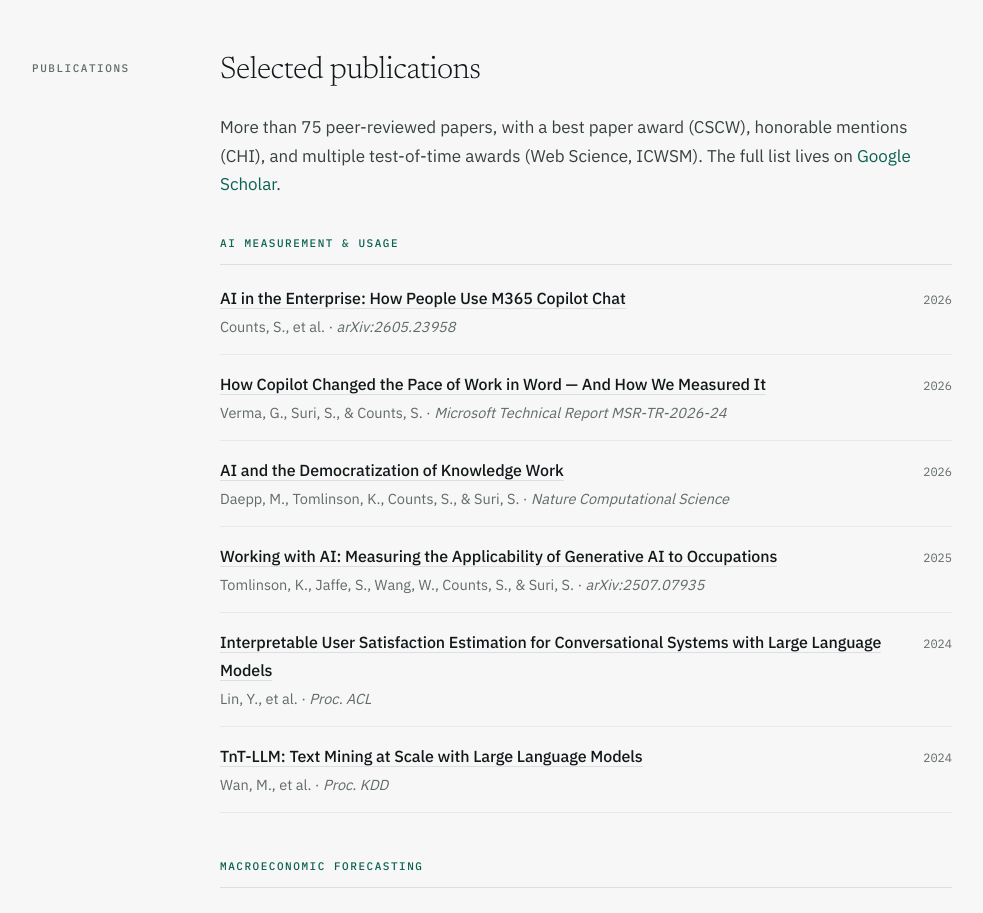
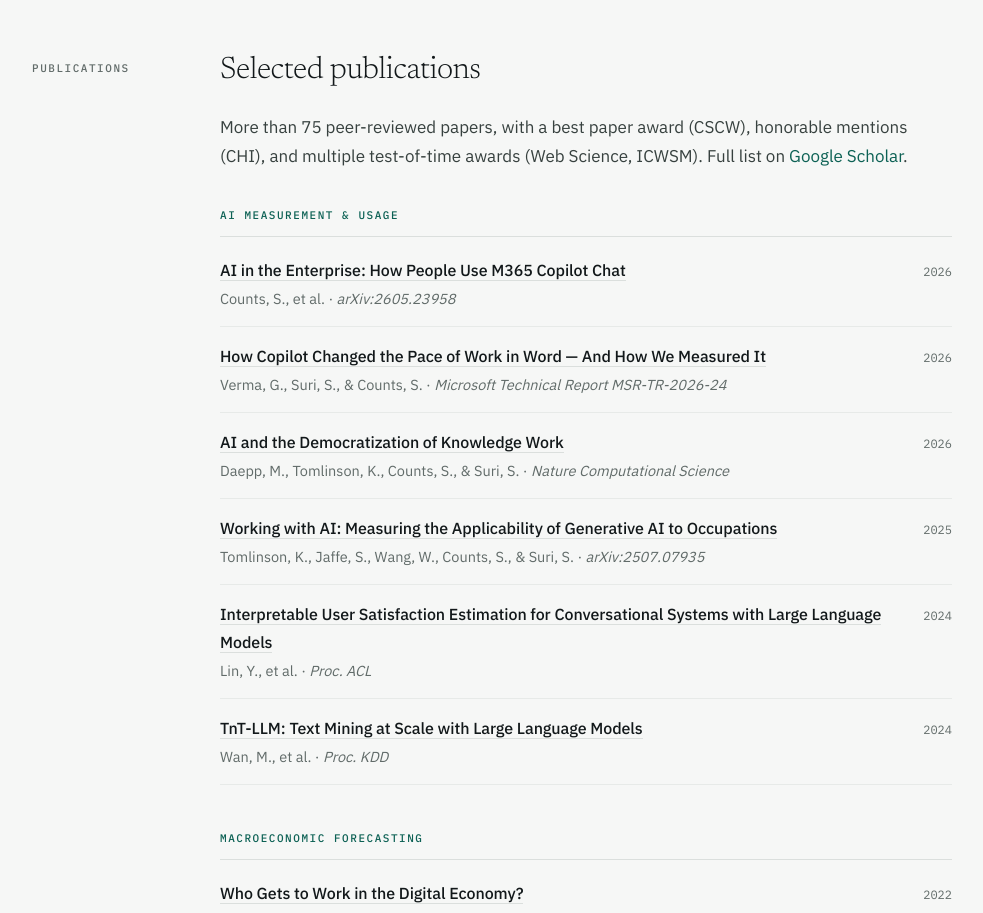
Before and after one commit to scottcounts/scottcounts.github.io, a plain HTML site: page index.html in a window 1280 px wide. Shown: the part 2827-3740 px from the top of the page, without its empty margins (148-1131 px from the left). Drawn offline with Linux system fonts and the light colour scheme.

Commit message:
Add files via upload
language tweak to google scholar text at top of publications section

```diff
--- a/index.html
+++ b/index.html
@@ -543,7 +543,7 @@
       <div class="rail">Publications</div>
       <div>
         <h2>Selected publications</h2>
-        <p class="lede">More than 75 peer-reviewed papers, with a best paper award (CSCW), honorable mentions (CHI), and multiple test-of-time awards (Web Science, ICWSM). The full list lives on <a href="https://scholar.google.com/citations?user=koPRb8UAAAAJ&amp;hl=en">Google Scholar</a>.</p>
+        <p class="lede">More than 75 peer-reviewed papers, with a best paper award (CSCW), honorable mentions (CHI), and multiple test-of-time awards (Web Science, ICWSM). Full list on <a href="https://scholar.google.com/citations?user=koPRb8UAAAAJ&amp;hl=en">Google Scholar</a>.</p>
 
         <div class="pubs">
 
```
